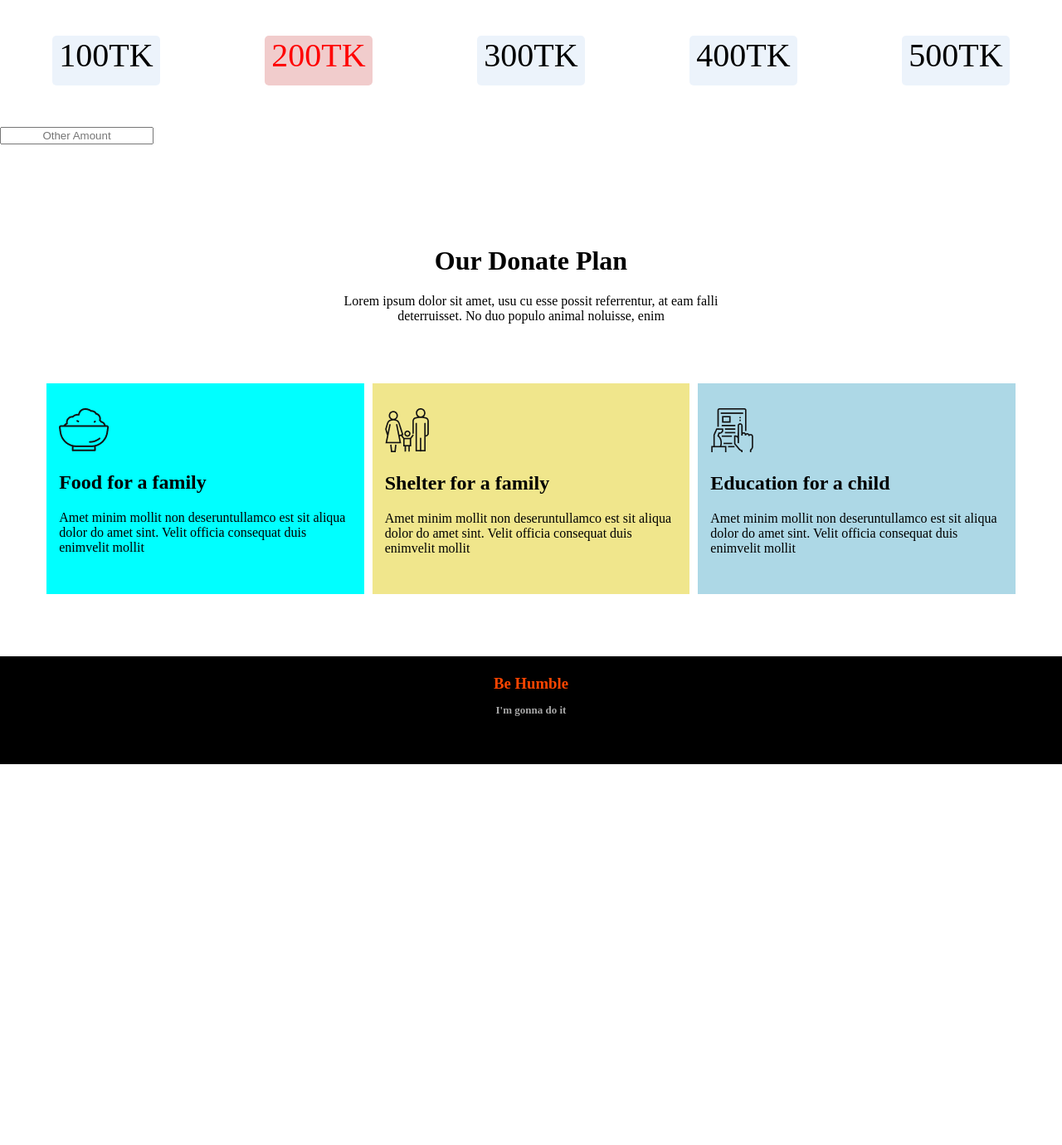
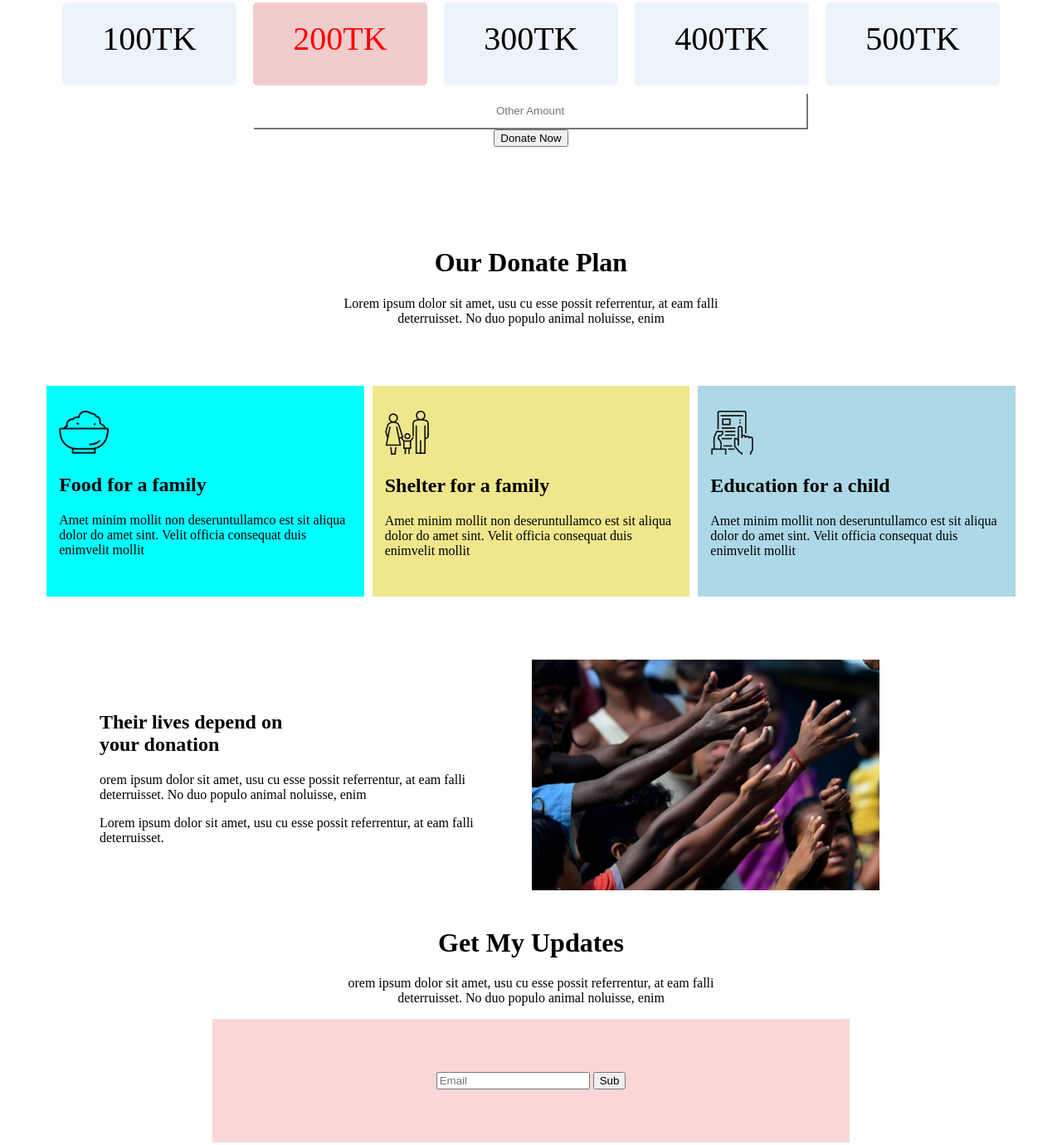
Before and after one commit to mustakimbellah/donate-today, a plain HTML site: page index.html in a window 1280 px wide. Shown: the part 1060-2440 px from the top of the page at 83% size. Before the commit the page ends 1981 px from the top, so only its background shows below. Drawn offline with Linux system fonts and the light colour scheme.

Commit message:
extra part added

```diff
--- a/index.html
+++ b/index.html
@@ -36,7 +36,14 @@
         <div class="box-common">500TK</div>
       </section>
 
-      <input class="other-amount-part" type="text" placeholder="Other Amount" />
+      <div class="input-amount">
+        <input
+          class="other-amount-part"
+          type="text"
+          placeholder="Other Amount"
+        />
+      </div>
+      <button class="donate-btn">Donate Now</button>
     </div>
 
     <div class="third-part">
@@ -73,6 +80,39 @@
         </p>
       </div>
     </div>
+
+    <div class="extra-part">
+      <div class="extra-part-div">
+        <h2>
+          Their lives depend on<br />
+          your donation
+        </h2>
+        <p>
+          orem ipsum dolor sit amet, usu cu esse possit referrentur, at eam
+          falli deterruisset. No duo populo animal noluisse, enim
+        </p>
+        <p>
+          Lorem ipsum dolor sit amet, usu cu esse possit referrentur, at eam
+          falli deterruisset.
+        </p>
+      </div>
+      <div class="extra-part-img">
+        <img src="images/donation13.jpg" alt="" srcset="" />
+      </div>
+    </div>
+
+    <div class="fourth-part">
+      <h1>Get My Updates</h1>
+      <p>
+        orem ipsum dolor sit amet, usu cu esse possit referrentur, at eam
+        falli<br />
+        deterruisset. No duo populo animal noluisse, enim
+      </p>
+      <div class="update-background">
+        <input type="text" placeholder="Email" />
+        <button>Sub</button>
+      </div>
+    </div>
   </body>
 
   <footer>
--- a/style.css
+++ b/style.css
@@ -27,6 +27,9 @@ body{
     font-weight: 70px;
     border-radius: 5px;
 }
+.second-part{
+    text-align:center;
+}
 .second-part h1{
     text-align: center;
     color: black;
@@ -39,28 +42,35 @@ body{
 
 .box-part{
     display:flex;
-    text-align: center;
+    justify-content: center;
 
 }
 
 .box-common{
     height: 60px;
     width: 130px;
-    margin: 50px auto;
+    margin: 10px;
     background: rgba(174, 203, 237, 0.233);
     border-radius: 5px;
     text-align: center;
     font-size: 40px;
+    padding: 20px 40px;
 }
 
 #box-color{
     color: red;
     background-color: rgba(229, 160, 160, 0.532);
 }
+.input-amount{
+    text-align: center;
+}
 
 .other-amount-part{
-    text-align: center;
-
+   text-align: center;
+   width: 50%;
+   padding: 1%;
+   border-top: none;
+   border-left: none;
 
 }
 
@@ -75,6 +85,7 @@ body{
     margin-left: 50%;
 
 }
+
 
 footer{
     background-color: black;
@@ -123,3 +134,32 @@ footer p{
 #color-3{
     background-color:lightblue ;
 }
+
+.fourth-part{
+    text-align: center;
+
+}
+.update-background{
+
+    background-color: rgba(240, 131, 131, 0.316);
+    width: 50%;
+    margin: 0 auto;
+    padding: 5%;
+}
+.donate-btn{
+    text-align: center;
+}
+.extra-part{
+    display: flex;
+    padding: 20px 40px;
+    justify-content: space-evenly;
+    height: 100%;
+    align-items: center;
+    margin-left: 80px;
+}
+.extra-part-div{
+
+}
+.extra-part-img img{
+    width: 70%;
+}
```
Also changed, not shown: images/donation13.jpg (added).
